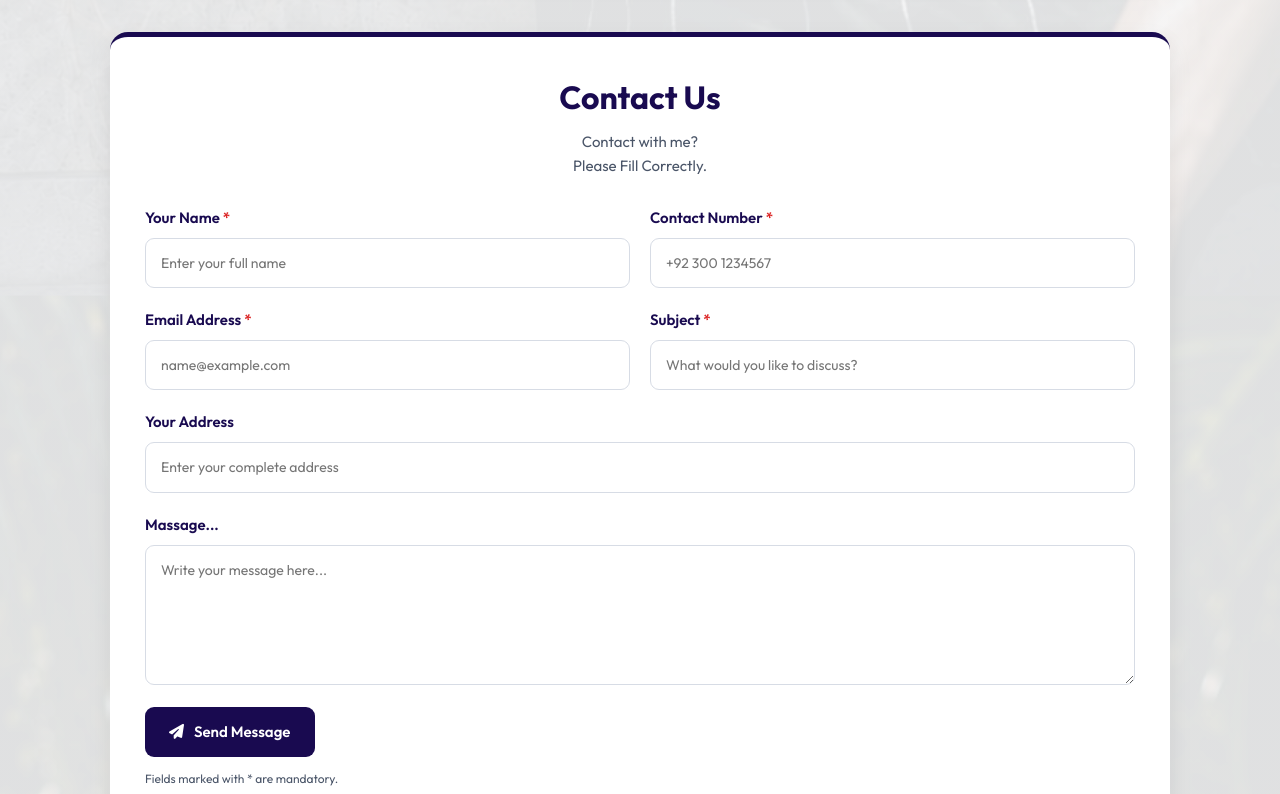
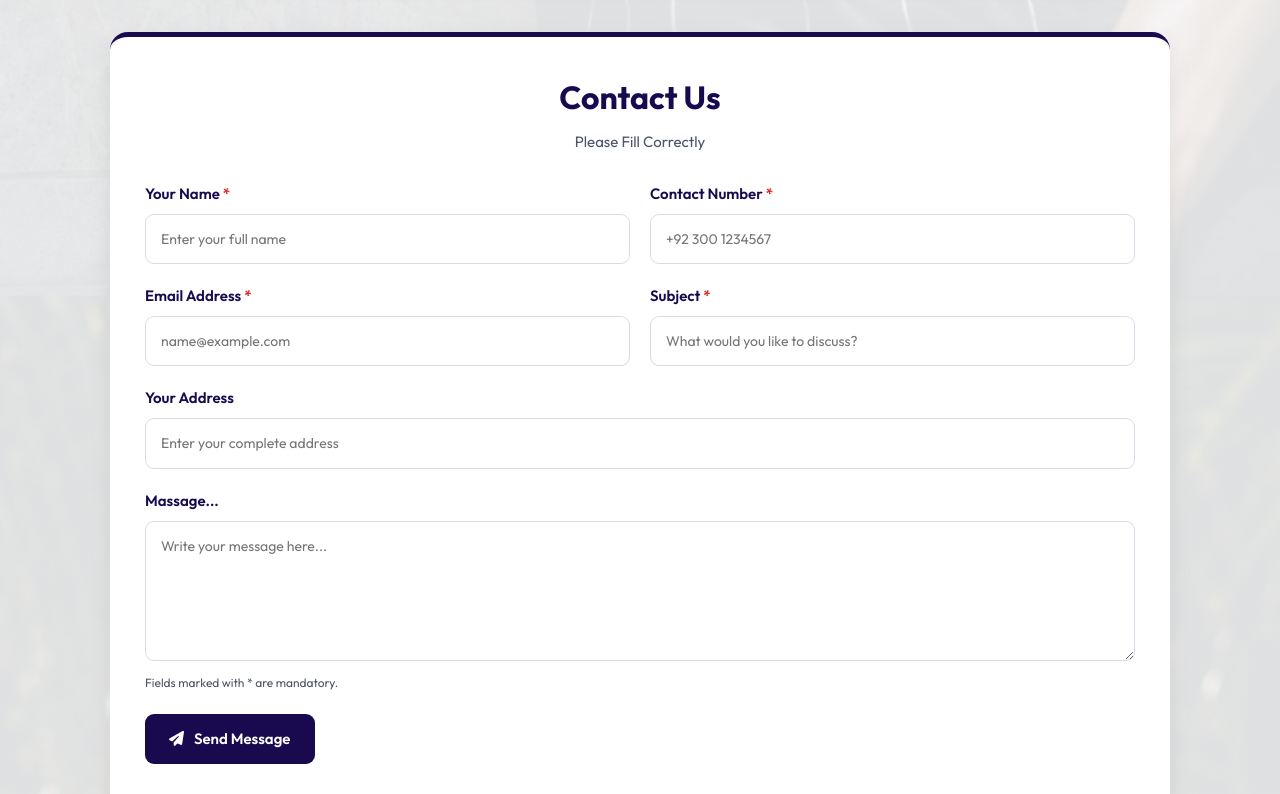
Before and after one commit to Ahsanansari786/My-Portfolio, a plain HTML site: page index.html in a window 1280 px wide. Shown: the part 1980-2774 px from the top of the page. Drawn offline with Linux system fonts and the light colour scheme.

Commit message:
index.html

```diff
--- a/index.html
+++ b/index.html
@@ -299,7 +299,7 @@
             <div class="contact-container">
                 <div class="contact-heading">
                     <h1>Contact Us</h1>
-                    <p>Contact with me?<br/>Please Fill Correctly.</p>
+                    <p>Please Fill Correctly</p>
                 </div>
 
                 <form class="contact-form" id="contact-form">
@@ -342,11 +342,12 @@
                         </div>
                     </div>
 
+                    <p class="contact-note">Fields marked with * are mandatory.</p>
+
                     <button type="submit" class="contact-submit">
                         <i class="fa-solid fa-paper-plane"></i>
                         Send Message
                     </button>
-                    <p class="contact-note">Fields marked with * are mandatory.</p>
                     <p class="contact-status" id="contact-status" role="status" aria-live="polite"></p>
                 </form>
             </div>
```
